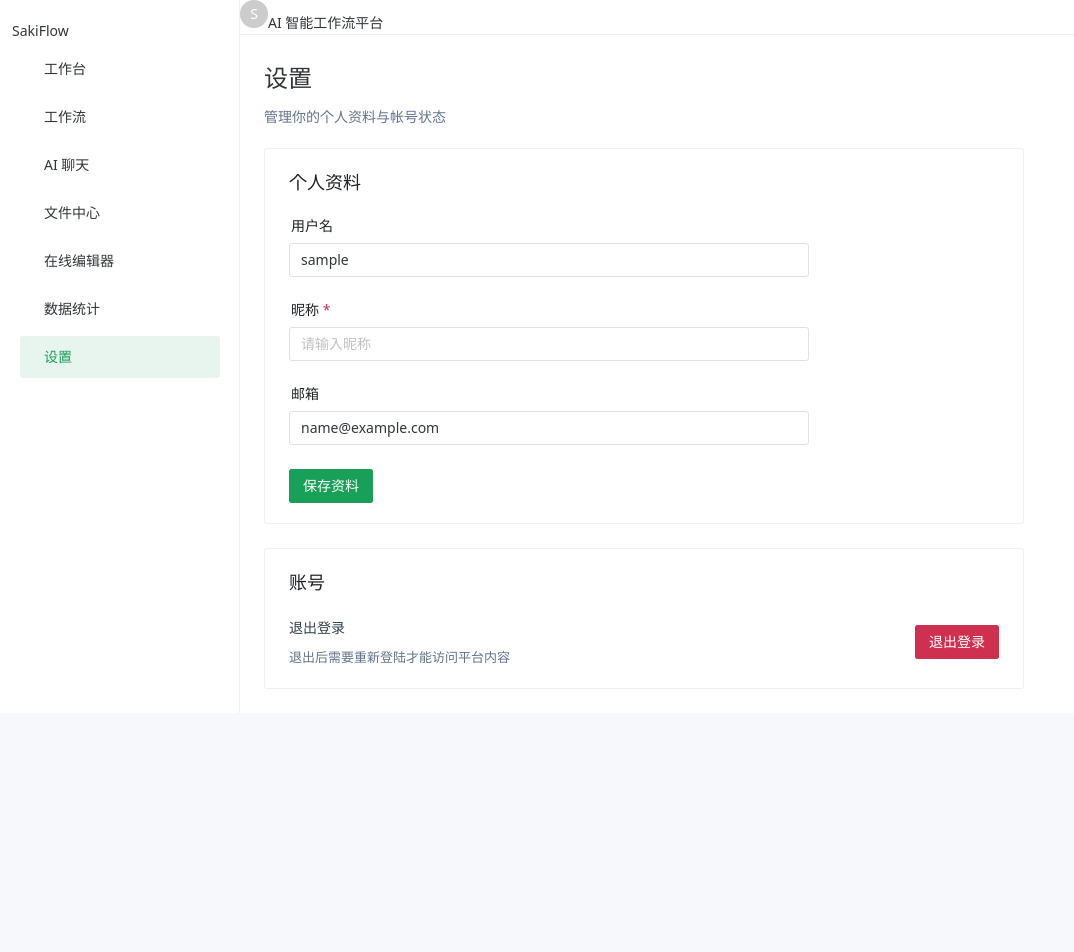
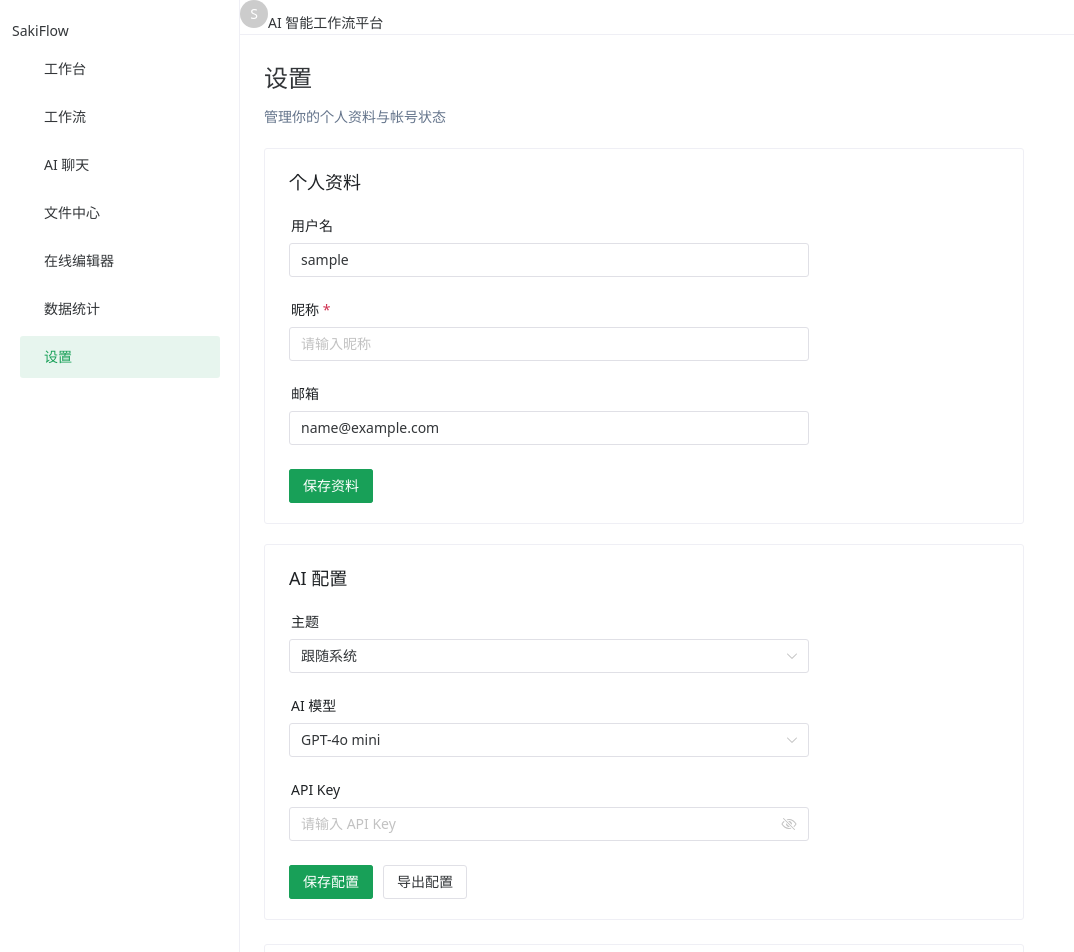
Before and after one commit to Azusa010/SakiFlow, a Vue app: page /settings in a window 1280 px wide. Shown: the top 952 px of the page, without its empty margins (0-1074 px from the left). Before the commit the page ends 800 px from the top, so only its background shows below. Built offline with nearby package versions, Linux system fonts and the light colour scheme; sample sign-in values are in the browser's storage; the HTML template or start-up script is replaced by a standard one.

Commit message:
feat: 添加 AI 配置设置，支持主题、模型和 API Key 的保存与导出功能

```diff
--- /dev/null
+++ b/src/stores/settings.ts
@@ -0,0 +1,37 @@
+import { defineStore } from 'pinia'
+import { useStorage } from '@vueuse/core'
+
+export type Apptheme = 'light' | 'dark' | 'system'
+
+export interface AppPreferences {
+  theme: Apptheme
+  model: string
+  apiKey: string
+}
+
+export const useSettingsStore = defineStore('settings', () => {
+  const preferences = useStorage<AppPreferences>('sakiflow_preferences', {
+    theme: 'system',
+    model: 'gpt-4o-mini',
+    apiKey: '',
+  })
+
+  // 更新用户偏好设置
+  function updatePreferences(payload: Partial<AppPreferences>) {
+    preferences.value = {
+      ...preferences.value,
+      ...payload,
+    }
+  }
+
+  // 消除 API Key
+  function clearApiKey(): void {
+    preferences.value.apiKey = ''
+  }
+
+  return {
+    preferences,
+    updatePreferences,
+    clearApiKey,
+  }
+})
--- a/src/views/Settings.vue
+++ b/src/views/Settings.vue
@@ -10,7 +10,7 @@
 
     <NCard title="个人资料">
       <NAlert v-if="isSaved" class="save-alert" type="success" :show-icon="false">
-        个人资料已保存
+        设置已保存
       </NAlert>
 
       <NForm ref="formRef" class="profile-form" :model="formValue" :rules="formRules" label-placement="top"
@@ -31,6 +31,29 @@
       </NForm>
     </NCard>
 
+    <NCard title="AI 配置">
+      <NForm label-placement="top" class="profile-form">
+        <NFormItem label="主题">
+          <NSelect v-model:value="preferencesForm.theme" :options="themeOptions" />
+        </NFormItem>
+
+        <NFormItem label="AI 模型">
+          <NSelect v-model:value="preferencesForm.model" :options="modelOptions" />
+        </NFormItem>
+
+        <NFormItem label="API Key">
+          <NInput v-model:value="preferencesForm.apiKey" type="password" show-password-on="click"
+            placeholder="请输入 API Key" />
+        </NFormItem>
+
+        <div class="settings-actions">
+          <NButton type="primary" @click="handleSavePreferences">保存配置</NButton>
+
+          <NButton @click="handleExport">导出配置</NButton>
+        </div>
+      </NForm>
+    </NCard>
+
     <NCard class="account-card" title="账号">
       <div class="logout-content">
         <div>
@@ -47,8 +70,9 @@
 <script lang="ts" setup>
 import { useUserStore } from '@/stores/user';
 import { useRouter } from 'vue-router';
-import { type FormInst, NAlert, NCard, NForm, type FormRules, NFormItem, NInput, NButton } from 'naive-ui';
+import { type FormInst, NAlert, NCard, NForm, type FormRules, NFormItem, NInput, NButton, NSelect } from 'naive-ui';
 import { reactive, ref } from 'vue';
+import { useSettingsStore, type AppPreferences } from '@/stores/settings';
 
 interface ProfileForm {
   nickname: string
@@ -57,9 +81,27 @@ interface ProfileForm {
 
 const router = useRouter()
 const userStore = useUserStore()
+const settingsStore = useSettingsStore()
 const formRef = ref<FormInst | null>(null)
 const isSaving = ref(false)
 const isSaved = ref(false)
+const preferencesForm = reactive<AppPreferences>({
+  theme: settingsStore.preferences.theme,
+  model: settingsStore.preferences.model,
+  apiKey: settingsStore.preferences.apiKey,
+})
+
+const themeOptions = [
+  { label: '跟随系统', value: 'system' },
+  { label: '浅色模式', value: 'light' },
+  { label: '深色模式', value: 'dark' },
+]
+
+const modelOptions = [
+  { label: 'GPT-4o mini', value: 'gpt-4o-mini' },
+  { label: 'GPT-4o', value: 'gpt-4o' },
+  { label: 'Claude 3.5 Sonnet', value: 'claude-3-5-sonnet' },
+]
 
 const formValue = reactive<ProfileForm>({
   nickname: userStore.userInfo?.nickname || '',
@@ -98,6 +140,32 @@ async function handleSave(): Promise<void> {
   } finally {
     isSaving.value = false
   }
+}
+// 保存主题、模型和 API Key 设置
+function handleSavePreferences(): void {
+  settingsStore.updatePreferences(preferencesForm)
+  isSaved.value = true
+}
+
+// 将当前用户资料与偏好设置导出为 JSON 文件
+function handleExport(): void {
+  const exportContent = JSON.stringify({
+    profile: userStore.userInfo,
+    preferences: settingsStore.preferences
+  },
+    null,
+    2,
+  )
+
+  const blob = new Blob([exportContent], { type: 'application/json' })
+  const url = URL.createObjectURL(blob)
+  const anchor = document.createElement('a')
+
+  anchor.href = url
+  anchor.download = 'saki-flow-settings.json'
+  anchor.click()
+
+  URL.revokeObjectURL(url)
 }
 
 async function handleLogout(): Promise<void> {
@@ -152,6 +220,11 @@ async function handleLogout(): Promise<void> {
   font-size: 13px;
 }
 
+.settings-actions {
+  display: flex;
+  gap: 10px;
+}
+
 @media (max-width: 640px) {
   .logout-content {
     align-items: flex-start;
```
